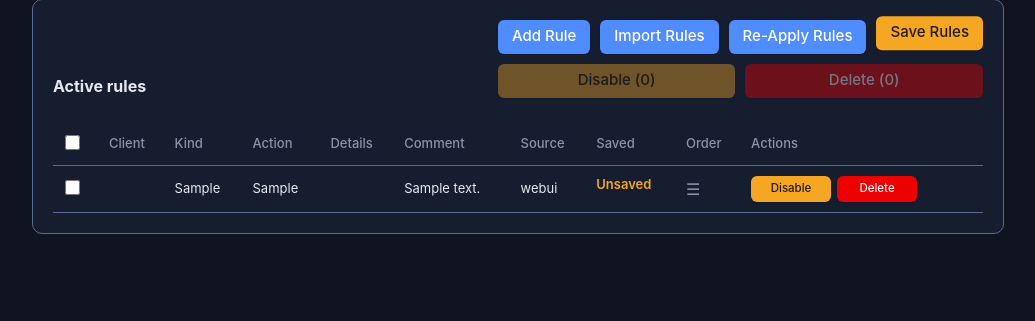
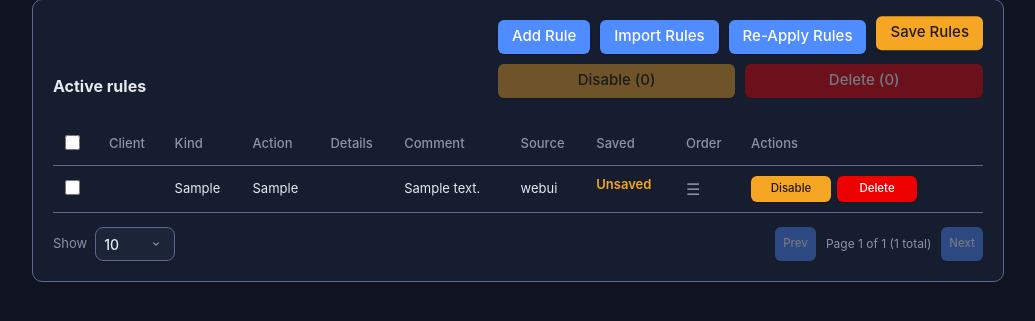
Before and after one commit to vannyratanak/pivpn-webui, a Flask app: page /firewall in a window 1280 px wide. Shown: the part 151-472 px from the top of the page, without its empty margins (122-1157 px from the left). Run offline with Flask 3, Linux system fonts and the light colour scheme; a user stored in the database is signed in; tables that the repository leaves empty hold one stand-in row (values such as "Sample post"); parts of the project's set-up code (start-up, migrations or seed data) failed here and were passed over; some libraries are stand-ins or nearby versions.

Commit message:
Add client-side pagination to Firewall Rules and VPN Routes tables
Both reuse the same attachPagination('#...-tbody', ...) + pagination
div pattern already used on Clients/Users/Activity.

Two composability fixes needed for Firewall Rules specifically, since
it already had other row-hiding behavior:
- select-filter.js (the "Filter by client" dropdown) now writes its own
  item.dataset.selectMatch, and pagination.js's matching predicate
  reads it alongside filterMatch (search) — before this, pagination and
  the client filter would each blindly overwrite item.style.display,
  fighting over the same property. selectMatch defaults to unset
  everywhere else, so this doesn't change Clients/Users/Activity.
- firewall-reorder.js's drag/keyboard reorder used to read
  previousElementSibling/nextElementSibling directly, which walks
  straight through a pagination-hidden row into whatever's beyond it —
  silently reordering a rule relative to one that's off the current
  page. A new visibleSibling() helper skips hidden rows so "next/
  previous row" always means the next/previous *visible* one.

Co-Authored-By: Claude Sonnet 5 <noreply@anthropic.com>

```diff
--- a/app/static/js/firewall-reorder.js
+++ b/app/static/js/firewall-reorder.js
@@ -16,6 +16,18 @@ function attachFirewallReorder(tbodySelector) {
   const csrfMeta = document.querySelector('meta[name="csrf-token"]');
   const csrfToken = csrfMeta ? csrfMeta.content : '';
   let draggingRow = null;
+
+  // Pagination (pagination.js) hides off-page rows via style.display
+  // rather than removing them, so plain previousElementSibling/
+  // nextElementSibling would walk straight through a hidden row into
+  // whatever's beyond it — silently reordering a rule relative to one the
+  // admin can't currently see. Skip anything hidden so "next/previous row"
+  // always means the next/previous *visible* one.
+  function visibleSibling(row, prop) {
+    let el = row[prop];
+    while (el && el.style.display === 'none') el = el[prop];
+    return el;
+  }
 
   // The drop/drag path already gives a sighted user the moved row to look
   // at; a screen reader user gets nothing unless something announces the
@@ -100,8 +112,8 @@ function attachFirewallReorder(tbodySelector) {
     e.preventDefault();
     const row = draggingRow;
     const ruleId = row.dataset.ruleId;
-    const prevRow = row.previousElementSibling;
-    const nextRow = row.nextElementSibling;
+    const prevRow = visibleSibling(row, 'previousElementSibling');
+    const nextRow = visibleSibling(row, 'nextElementSibling');
     const body = prevRow
       ? { target_id: prevRow.dataset.ruleId, place: 'after' }
       : nextRow
@@ -123,7 +135,9 @@ function attachFirewallReorder(tbodySelector) {
     const row = handle.closest('tr[draggable="true"]');
     if (!row) return;
 
-    const neighbor = e.key === 'ArrowUp' ? row.previousElementSibling : row.nextElementSibling;
+    const neighbor = e.key === 'ArrowUp'
+      ? visibleSibling(row, 'previousElementSibling')
+      : visibleSibling(row, 'nextElementSibling');
     if (!neighbor || neighbor.getAttribute('draggable') !== 'true') return; // already at that end
     e.preventDefault();
 
--- a/app/static/js/pagination.js
+++ b/app/static/js/pagination.js
@@ -1,10 +1,15 @@
-// Client-side pagination layered on top of attachLogFilter (log-filter.js).
-// Reads item.dataset.filterMatch (set by log-filter.js's filter pass) as the
-// authoritative "does this row match the current search" signal, independent
-// of item.style.display — which this file also writes to, to slice the
-// matching set into pages. Keeping those two concerns on separate signals is
-// what lets filtering, sorting, and paging compose correctly instead of
-// fighting over the same style.display property.
+// Client-side pagination layered on top of attachLogFilter (log-filter.js)
+// and, where present, attachSelectFilter (select-filter.js). Reads
+// item.dataset.filterMatch (search) and item.dataset.selectMatch (the
+// select-filter dropdown, only ever set on pages that have one — e.g.
+// Firewall Rules' "Filter by client") as the authoritative "does this row
+// match the current filters" signal, independent of item.style.display —
+// which this file also writes to, to slice the matching set into pages.
+// selectMatch defaults to undefined (!== '0' is true) on every page
+// without a select-filter, so this composes for free there too. Keeping
+// these on separate signals from style.display is what lets filtering,
+// sorting, and paging compose correctly instead of fighting over the same
+// property.
 function attachPagination(containerSelector, itemSelector, pageSizeId, controlsId) {
   const container = document.querySelector(containerSelector);
   const pageSizeSelect = document.getElementById(pageSizeId);
@@ -25,7 +30,7 @@ function attachPagination(containerSelector, itemSelector, pageSizeId, controlsI
   function refresh() {
     const pageSize = parseInt(pageSizeSelect.value, 10) || 25;
     const allItems = Array.from(container.querySelectorAll(itemSelector));
-    const matching = allItems.filter((item) => item.dataset.filterMatch !== '0');
+    const matching = allItems.filter((item) => item.dataset.filterMatch !== '0' && item.dataset.selectMatch !== '0');
     const totalPages = Math.max(1, Math.ceil(matching.length / pageSize));
     currentPage = Math.min(Math.max(1, currentPage), totalPages);
 
--- a/app/static/js/select-filter.js
+++ b/app/static/js/select-filter.js
@@ -3,9 +3,15 @@
 // same way pagination.js does: reads item.dataset.filterMatch (set by the
 // search pass) as the "does this row match the search" signal, independent
 // of item.style.display, so this filter and the search filter don't fight
-// over the same property. Wire attachLogFilter's onChange to call refresh()
-// so typing in the search box re-applies this filter on top.
-function attachSelectFilter(selectId, containerSelector, itemSelector) {
+// over the same property. Also writes item.dataset.selectMatch (this
+// filter's own verdict, search excluded) so pagination.js — which composes
+// with this on the Firewall Rules table — can read it separately: reading
+// only style.display or only filterMatch here would either double up or
+// silently discard whichever of search/select this filter doesn't directly
+// own. Wire attachLogFilter's onChange to call refresh() so typing in the
+// search box re-applies this filter on top; pass onChange to also re-run
+// pagination on this filter's own change event, not just the search box's.
+function attachSelectFilter(selectId, containerSelector, itemSelector, onChange) {
   const select = document.getElementById(selectId);
   const container = document.querySelector(containerSelector);
   if (!select || !container) return null;
@@ -21,8 +27,10 @@ function attachSelectFilter(selectId, containerSelector, itemSelector) {
     container.querySelectorAll(itemSelector).forEach((item) => {
       const searchOk = item.dataset.filterMatch !== '0';
       const selectOk = !pattern || pattern.test(item.textContent);
+      item.dataset.selectMatch = selectOk ? '1' : '0';
       item.style.display = (searchOk && selectOk) ? '' : 'none';
     });
+    onChange && onChange();
   }
 
   select.addEventListener('change', refresh);
--- a/app/templates/firewall.html
+++ b/app/templates/firewall.html
@@ -466,9 +466,28 @@
   </table>
   </div>
   {% if rules %}
+  <div class="pagination" id="rules-pagination">
+    <label class="pagination-size">Show
+      <select id="rules-page-size">
+        <option value="10" selected>10</option>
+        <option value="25">25</option>
+        <option value="50">50</option>
+        <option value="100">100</option>
+      </select>
+    </label>
+    <div class="pagination-nav">
+      <button type="button" class="btn btn-sm" data-page-prev>Prev</button>
+      <span data-page-status class="hint"></span>
+      <button type="button" class="btn btn-sm" data-page-next>Next</button>
+    </div>
+  </div>
   <script>
-    const rulesClientFilter = attachSelectFilter('rules-client-filter', '#rules-tbody', 'tr');
-    attachLogFilter('rules-filter', '#rules-tbody', 'tr', '#rules-table thead th:not(:first-child):not(:last-child)', () => rulesClientFilter && rulesClientFilter.refresh());
+    const rulesPager = attachPagination('#rules-tbody', 'tr', 'rules-page-size', 'rules-pagination');
+    const rulesClientFilter = attachSelectFilter('rules-client-filter', '#rules-tbody', 'tr', () => rulesPager && rulesPager.refresh());
+    attachLogFilter('rules-filter', '#rules-tbody', 'tr', '#rules-table thead th:not(:first-child):not(:last-child)', () => {
+      rulesClientFilter && rulesClientFilter.refresh();
+      rulesPager && rulesPager.refresh();
+    });
     attachFirewallReorder('#rules-tbody');
 
     (function() {
```
Also changed, not shown: app/templates/vpn_routes.html (+19 -1 lines).
